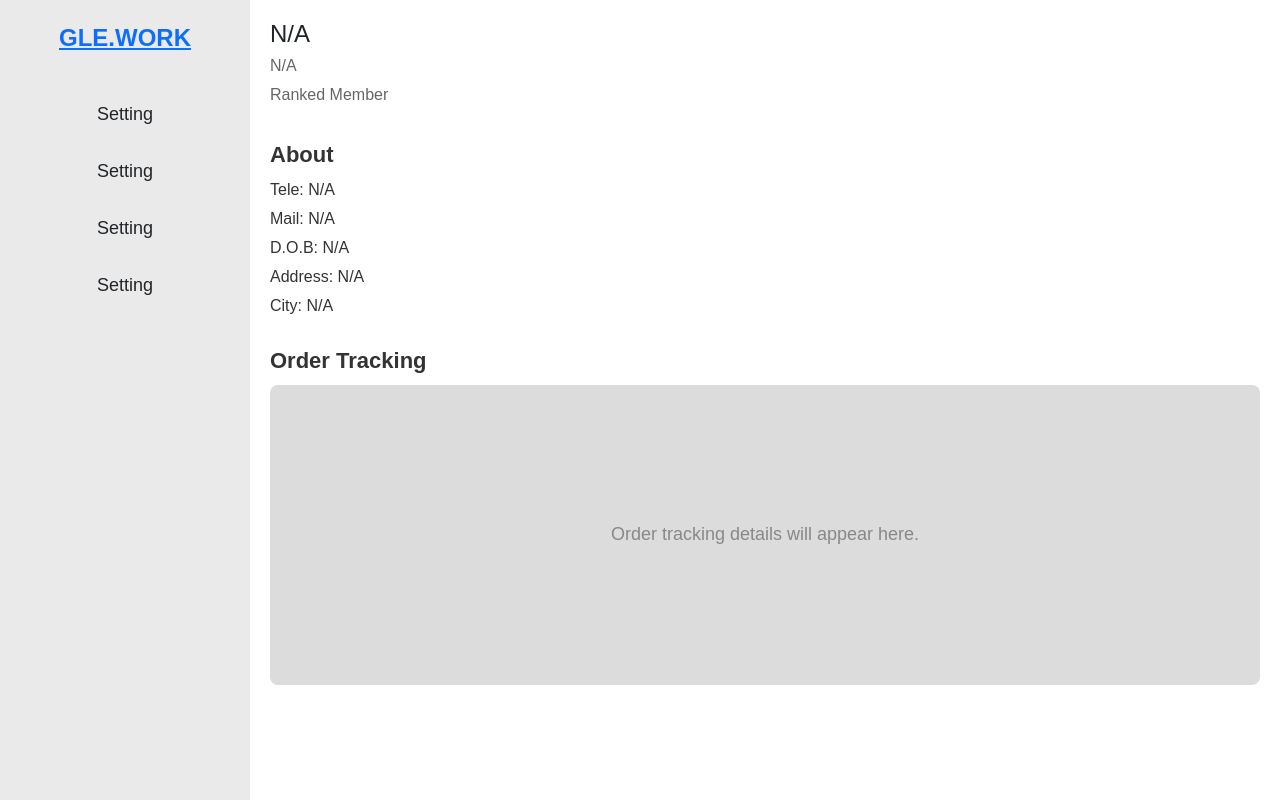
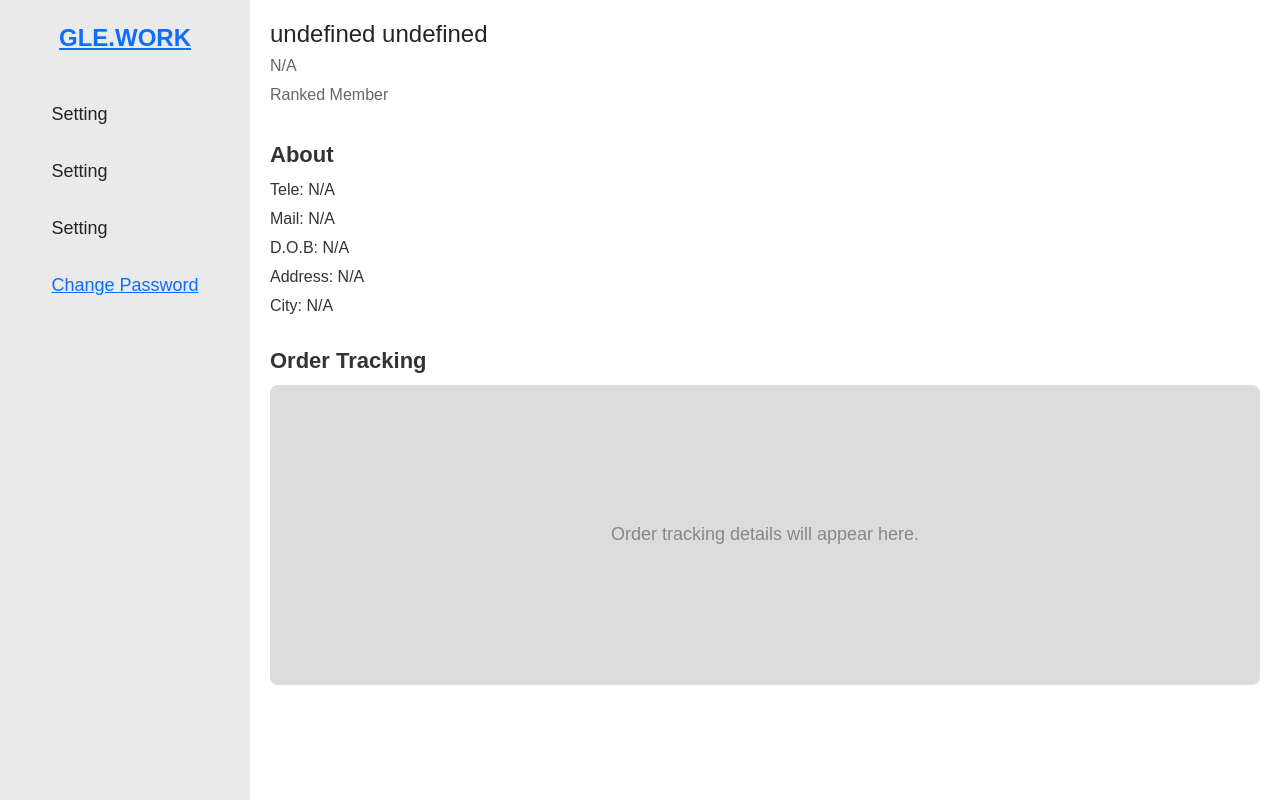
Before and after one commit to Will-Gle/glework, a React (Vite) app: page /user in a window 1280 px wide. Built offline with nearby package versions, Linux system fonts and the light colour scheme.

Commit message:
Add API for userPage & change password field

```diff
--- a/src/components/Header.tsx
+++ b/src/components/Header.tsx
@@ -43,7 +43,6 @@ const Header: React.FC = () => {
           <Link to="/blog">Blogs</Link>
           <Link to="/services">Service</Link>
           <Link to="/archive">Archive</Link>
-          <Link to="/new-password">Quên mật khẩu?</Link>
         </nav>
 
         {/* Icon Links */}
@@ -51,10 +50,10 @@ const Header: React.FC = () => {
           <FaSearch className="icon" />
           {user ? (
             <>
-              {/* Hiển thị thông tin người dùng */}
-              <span className="user-info">
+              {/* Hiển thị thông tin người dùng với liên kết đến trang user */}
+              <Link to="/user" className="user-info">
                 {user.firstName} {user.lastName}
-              </span>
+              </Link>
               {/* Nút Logout */}
               <button
                 onClick={() => {
--- a/src/components/UserPage/UserPage.tsx
+++ b/src/components/UserPage/UserPage.tsx
@@ -3,12 +3,13 @@ import { Link } from "react-router-dom";
 import "./UserPage.css";
 
 interface User {
-  fullName: string;
+  firstName: string;
+  lastName: string;
   gender: string;
   rank: string;
-  tele: string;
+  phoneNumber: string;
   email: string;
-  dob: string;
+  dateOfBirth: string;
   address: string;
   city: string;
 }
@@ -17,7 +18,7 @@ const UserPage: React.FC = () => {
   const [userData, setUserData] = useState<User | null>(null);
 
   useEffect(() => {
-    // Simulate fetching user data (e.g., from API or localStorage)
+    // Lấy thông tin người dùng từ localStorage
     const fetchUserData = () => {
       const savedUser = JSON.parse(localStorage.getItem("userData") || "{}");
       setUserData(savedUser);
@@ -26,7 +27,7 @@ const UserPage: React.FC = () => {
   }, []);
 
   if (!userData) {
-    return <div>Loading...</div>;
+    return <div>Loading...</div>; // Hiển thị loading nếu chưa có dữ liệu
   }
 
   return (
@@ -43,7 +44,9 @@ const UserPage: React.FC = () => {
             <li>Setting</li>
             <li>Setting</li>
             <li>Setting</li>
-            <li>Setting</li>
+            <li>
+              <Link to="/new-password">Change Password</Link>
+            </li>
           </ul>
         </nav>
       </aside>
@@ -52,7 +55,7 @@ const UserPage: React.FC = () => {
       <main className="content">
         <header className="profile-header">
           <div className="profile-details">
-            <h2>{userData.fullName || "N/A"}</h2>
+            <h2>{`${userData.firstName} ${userData.lastName}` || "N/A"}</h2>
             <p>{userData.gender || "N/A"}</p>
             <p>{userData.rank || "Ranked Member"}</p>
           </div>
@@ -61,9 +64,9 @@ const UserPage: React.FC = () => {
         <section className="user-about-section">
           <h3>About</h3>
           <div className="user-about-info">
-            <p>Tele: {userData.tele || "N/A"}</p>
+            <p>Tele: {userData.phoneNumber || "N/A"}</p>
             <p>Mail: {userData.email || "N/A"}</p>
-            <p>D.O.B: {userData.dob || "N/A"}</p>
+            <p>D.O.B: {userData.dateOfBirth || "N/A"}</p>
             <p>Address: {userData.address || "N/A"}</p>
             <p>City: {userData.city || "N/A"}</p>
           </div>
```
